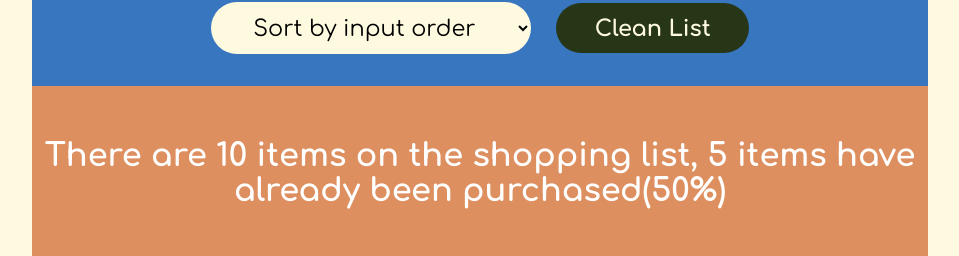
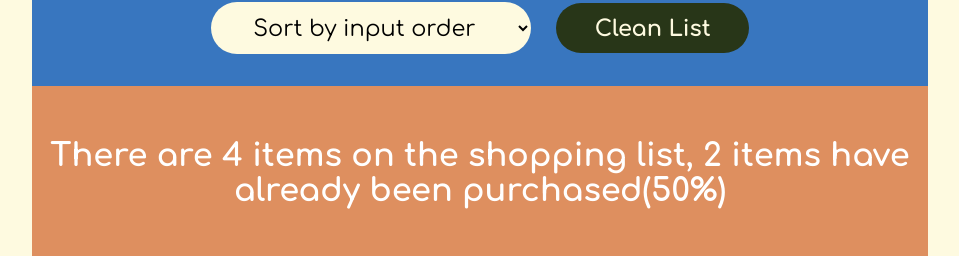
Before and after one commit to nicholasanayaputra/Shopping-Notes, a React (Vite) app in the folder my-notes/: page / in a window 1280 px wide. Shown: the part 720-976 px from the top of the page, without its empty margins (160-1119 px from the left). Built offline with nearby package versions, Linux system fonts and the light colour scheme; a web font is replaced by a local one.

Commit message:
menambahkan fitur total checked dan percentage di footer

```diff
--- a/my-notes/src/App.jsx
+++ b/my-notes/src/App.jsx
@@ -55,7 +55,7 @@
   <Header />
    <Form onAddItem={handleAddItem} />
   <GroceryList items = {items} onDeleteItem={handleDeleteItem} onToggleItem={handleToggleItem} onClearItems={handleClearItems}/>
-    <Footer />
+    <Footer items={items}/>
   </div>
   )
 }
--- a/my-notes/src/components/Footer.jsx
+++ b/my-notes/src/components/Footer.jsx
@@ -1,7 +1,16 @@
-const Footer = () => {
+const Footer = ({items}) => {
+
+  if(items.length === 0) return     <footer className="stats">
+  Your shopping list is still empty</footer>
+
+  const totalItems = items.length;
+  const checkedItems = items.filter((item) => item.checked).length;
+  const percentage = Math.round((checkedItems / totalItems) * 100);
+
+
   return (
     <>
-    <footer className="stats">There are 10 items on the shopping list, 5 items have already been purchased(50%)</footer>
+    <footer className="stats">There are {totalItems} items on the shopping list, {checkedItems} items have already been purchased({percentage}%)</footer>
     </>
   )
 }
```
